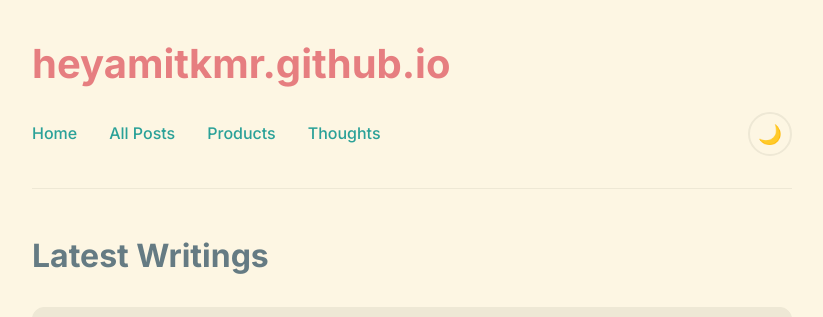
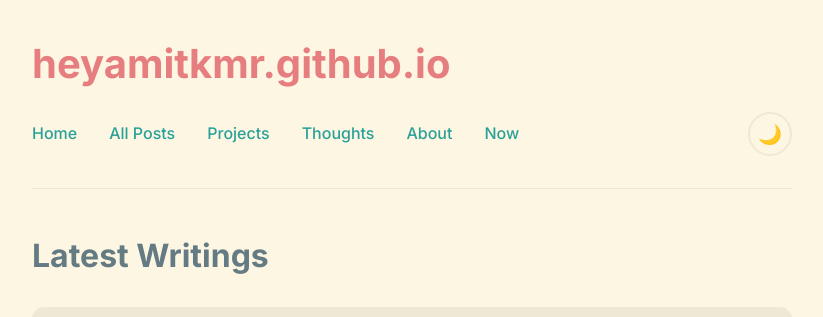
Before and after one commit to heyamitkmr/heyamitkmr.github.io, a Jekyll site: the page built from index.md, in a window 1280 px wide. Shown: the top 317 px of the page, without its empty margins (228-1051 px from the left). Built offline with Jekyll 4.4.1, drawn with Linux system fonts in a browser that asks for light colours.

Commit message:
Add files via upload

```diff
--- a/_layouts/default.html
+++ b/_layouts/default.html
@@ -25,16 +25,23 @@
       <h1><a href="{{ '/' | relative_url }}">{{ site.title }}</a></h1>
       <p>{{ site.description }}</p>
       <nav>
-        <a href="https://www.nextfive.in" target="_blank" rel="noopener noreferrer">Home</a>
+        <a href="https://new.nextfive.xyz/" target="_blank" rel="noopener noreferrer">Home</a>
 
         <!-- Link to blog's main feed (shows all posts) -->
         <a href="{{ '/' | relative_url }}">All Posts</a>
 
-        <!-- Link to the page that ONLY shows product posts -->
-        <a href="{{ '/products/' | relative_url }}">Products</a>
+        <!-- Link to the page that ONLY shows project posts -->
+        <a href="{{ '/projects/' | relative_url }}">Projects</a>
 
         <!-- Link to the page that ONLY shows general writing -->
         <a href="{{ '/thoughts/' | relative_url }}">Thoughts</a>
+
+        <!-- Link to the About page that changes less frequently than Now page  -->
+        <a href="{{ '/about/' | relative_url }}">About</a>
+
+        <!-- Link to the Now page that shows what I am doing these days -->
+        <a href="{{ '/now/' | relative_url }}">Now</a>
+
 
         <!-- Theme toggle button -->
         <button id="theme-toggle" class="theme-toggle" aria-label="Toggle dark mode">
```
